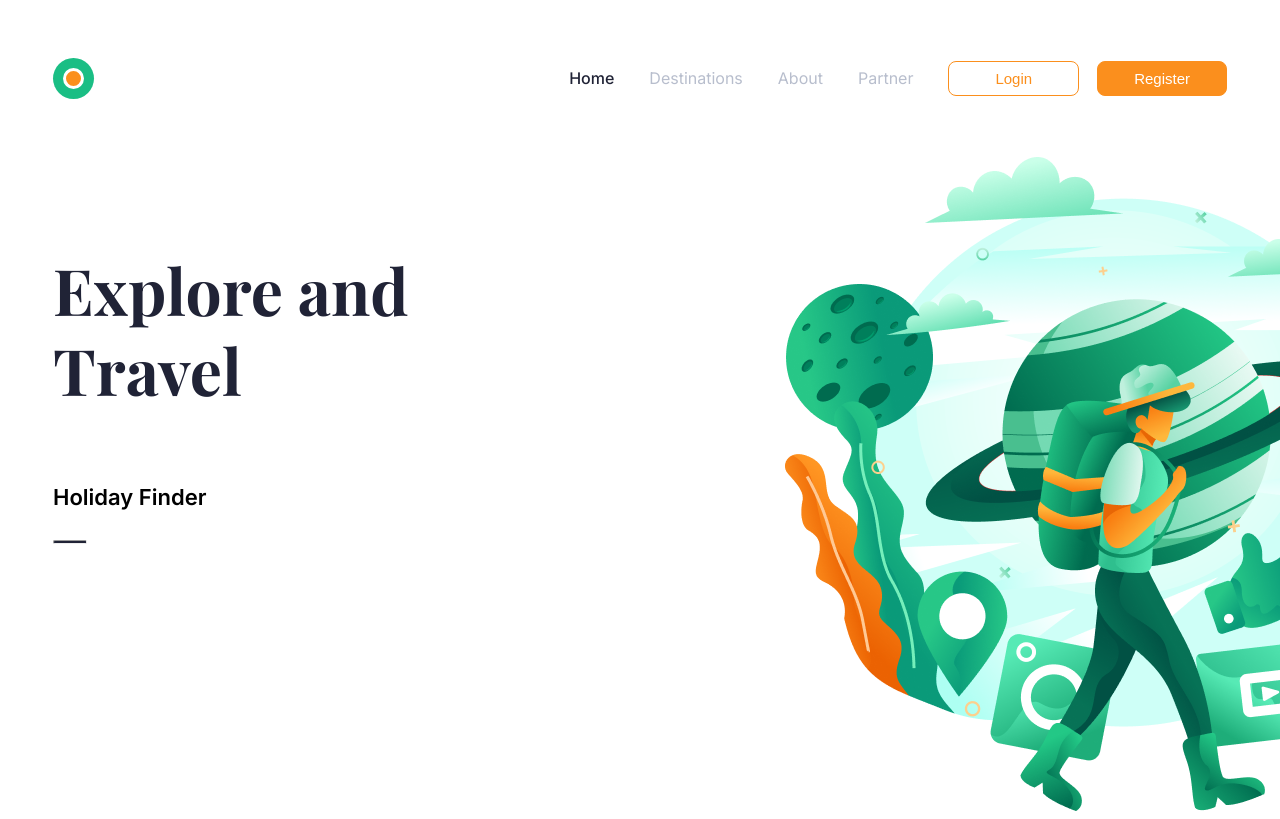
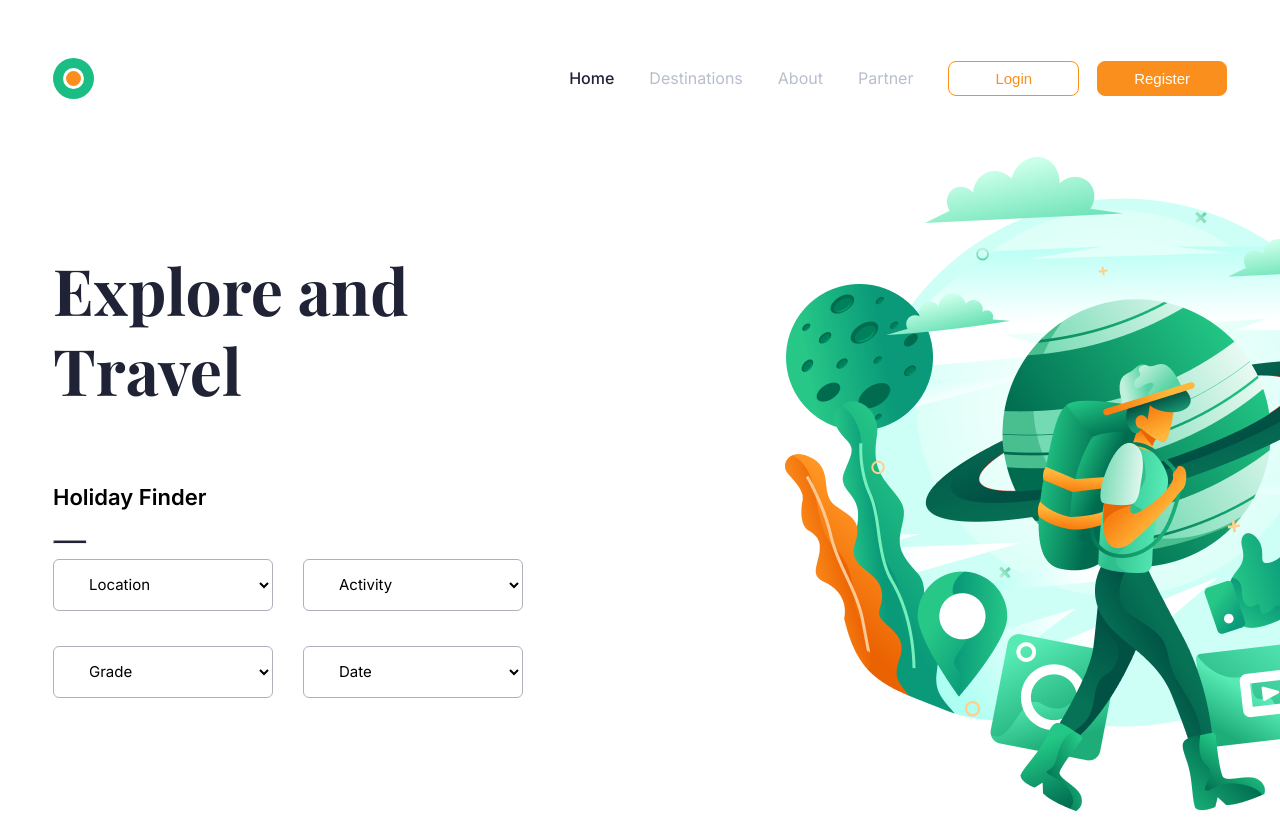
Before and after one commit to eynlanzer/thousand-sunny, a React (Create React App) app: page / in a window 1280 px wide. Shown: the top 819 px of the page. Built offline with nearby package versions, Linux system fonts and the light colour scheme.

Commit message:
finder dropdown added

```diff
--- a/src/comps/Finder.js
+++ b/src/comps/Finder.js
@@ -8,6 +8,20 @@ function Finder() {
         <h1 className="finder__content__text">Explore and Travel</h1>
         <h4 className="finder__content__smtext">Holiday Finder</h4>
         <hr className="finder__content__line"></hr>
+        <div className="finder__content__dropdown">
+          <select className="finder__content__dropdown__option">
+            <option value="location">Location</option>
+          </select>
+          <select className="finder__content__dropdown__option">
+            <option value="activity">Activity</option>
+          </select>
+          <select className="finder__content__dropdown__option">
+            <option value="grade">Grade</option>
+          </select>
+          <select className="finder__content__dropdown__option">
+            <option value="date">Date</option>
+          </select>
+        </div>
       </div>
       <img className="finder__img" src={finderimg} alt='Holiday finder img' />
     </div>
--- a/src/scss/_config.scss
+++ b/src/scss/_config.scss
@@ -8,8 +8,11 @@
    --light-gray: #B8BECD;
 }
 
+body{
+   font-family: 'Inter';
+}
+
 .container{
    max-width: 1600px;
    margin: 0 auto;
-   font-family: 'Inter';
 }
--- a/src/scss/_finder.scss
+++ b/src/scss/_finder.scss
@@ -25,11 +25,30 @@
 
     &__line{
       background-color: var(--black);
+      border-radius: 4px;
+      float: left;
       height: 2px;
       width: 32px;
-      border-radius: 4px;
-      margin-bottom: 48px;
-      float: left;
+    }
+
+    &__dropdown{
+      margin-right: 147px;
+      margin-top: 48px;
+      &__option{
+        --black: #4A4C53;
+        border-radius: 6px;
+        border: 0.8px solid #AFB0B9;
+        background-color: #fff;
+        font-family: 'Inter';
+        font-size: 15px;
+        font-weight: 400;
+        line-height: 32px;
+        height: 52px;
+        width: 220px;
+        margin-bottom: 35px;
+        margin-right: 30px;
+        padding-left: 31px;
+      }
     }
   }
 
```
